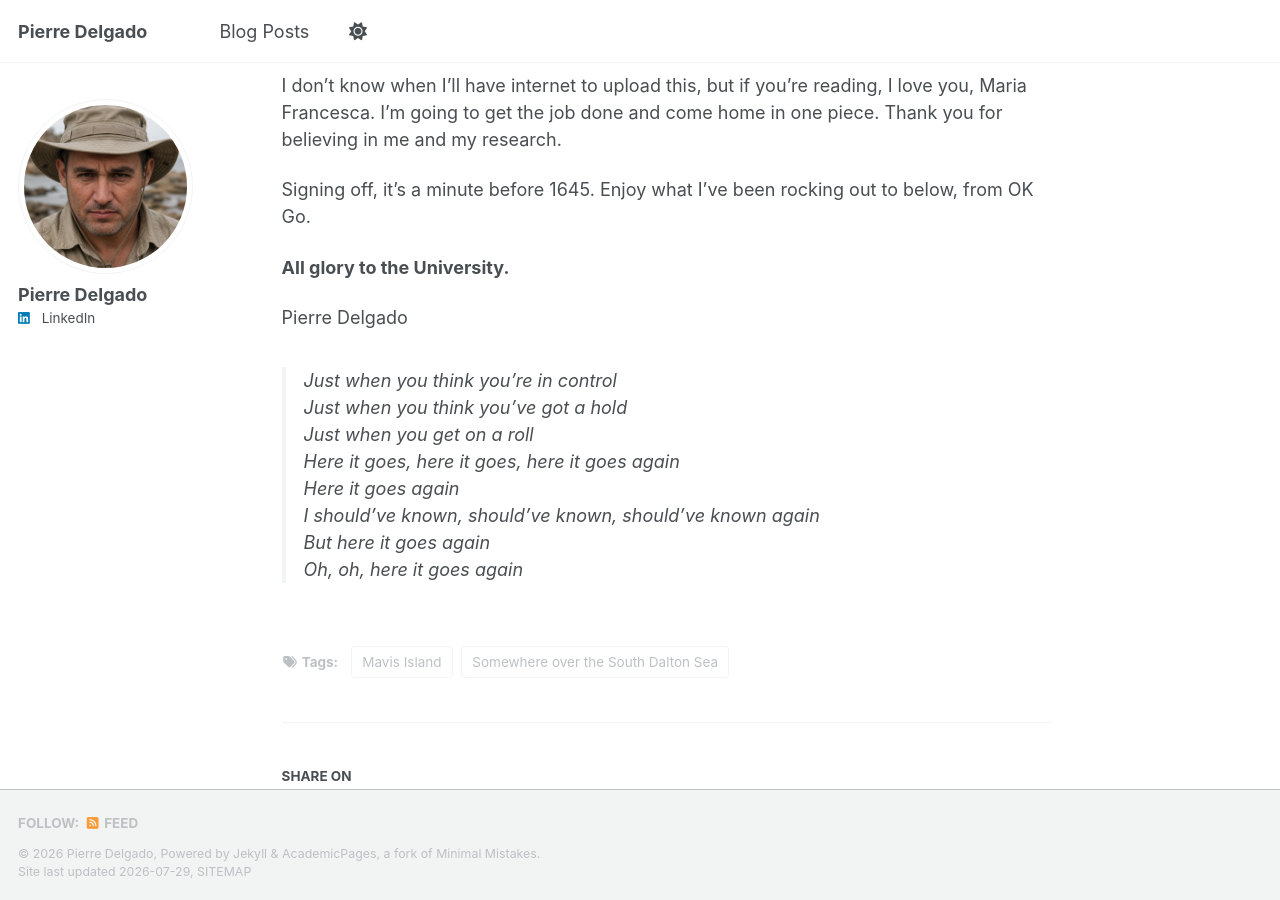
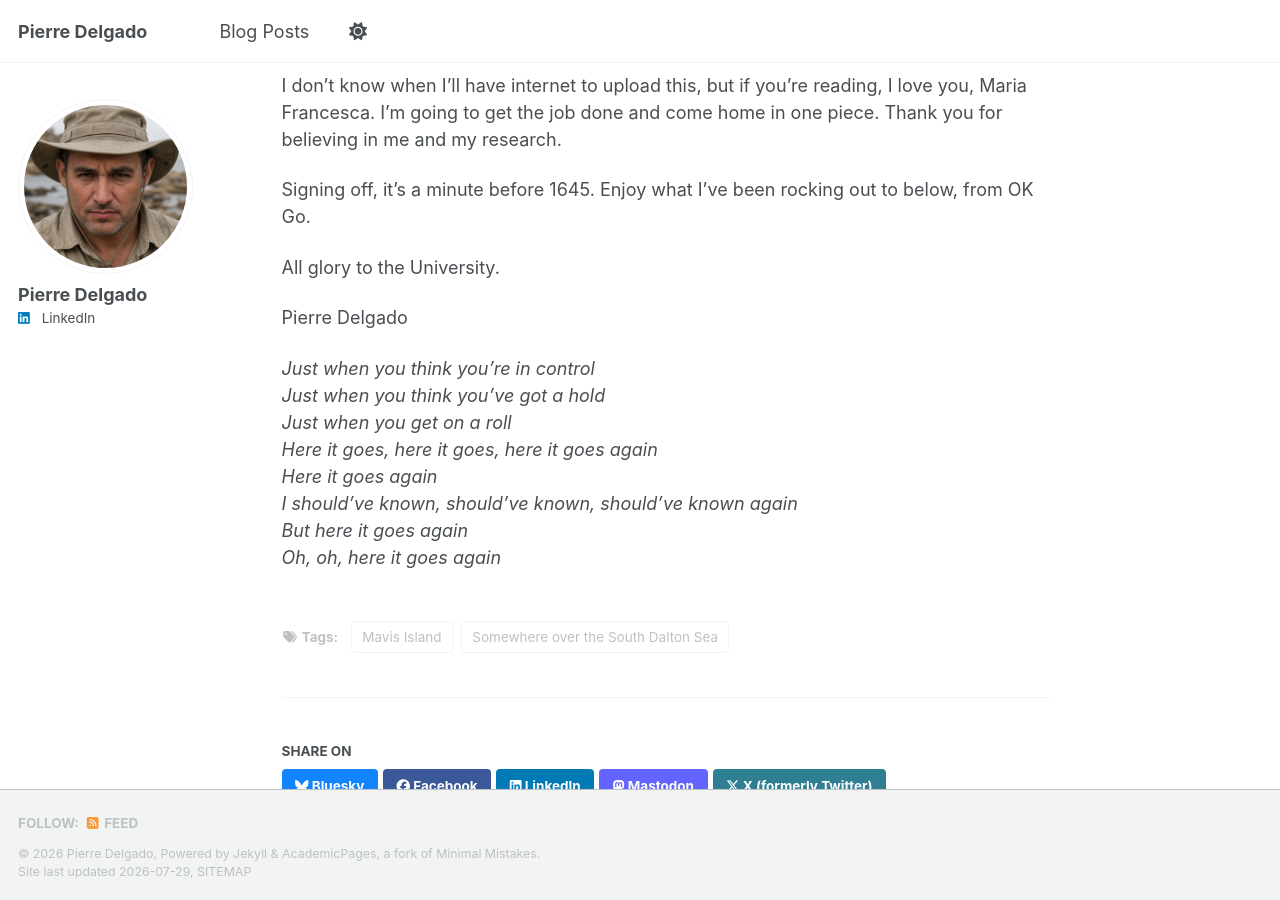
Before and after one commit to guyllotine/pierredelgado, a Jekyll site: the page built from _posts/2009-09-19-entry-1.md, in a window 1280 px wide and 900 px high, scrolled down 1754 px. Built offline with Jekyll 4.4.1, drawn with Linux system fonts in a browser that asks for light colours; a style sheet for code colours, icons or effects is not loaded.

```diff
--- a/_posts/2009-09-19-entry-1.md
+++ b/_posts/2009-09-19-entry-1.md
@@ -32,15 +32,15 @@ I don’t know when I’ll have internet to upload this, but if you’re reading
 
 Signing off, it’s a minute before 1645. Enjoy what I’ve been rocking out to below, from OK Go.
 
-**All glory to the University.**
+All glory to the University.
 
 Pierre Delgado
 
->Just when you think you're in control
+*Just when you think you're in control
 Just when you think you've got a hold
 Just when you get on a roll
 Here it goes, here it goes, here it goes again
 Here it goes again
 I should've known, should've known, should've known again
 But here it goes again
-Oh, oh, here it goes again
+Oh, oh, here it goes again*
```
